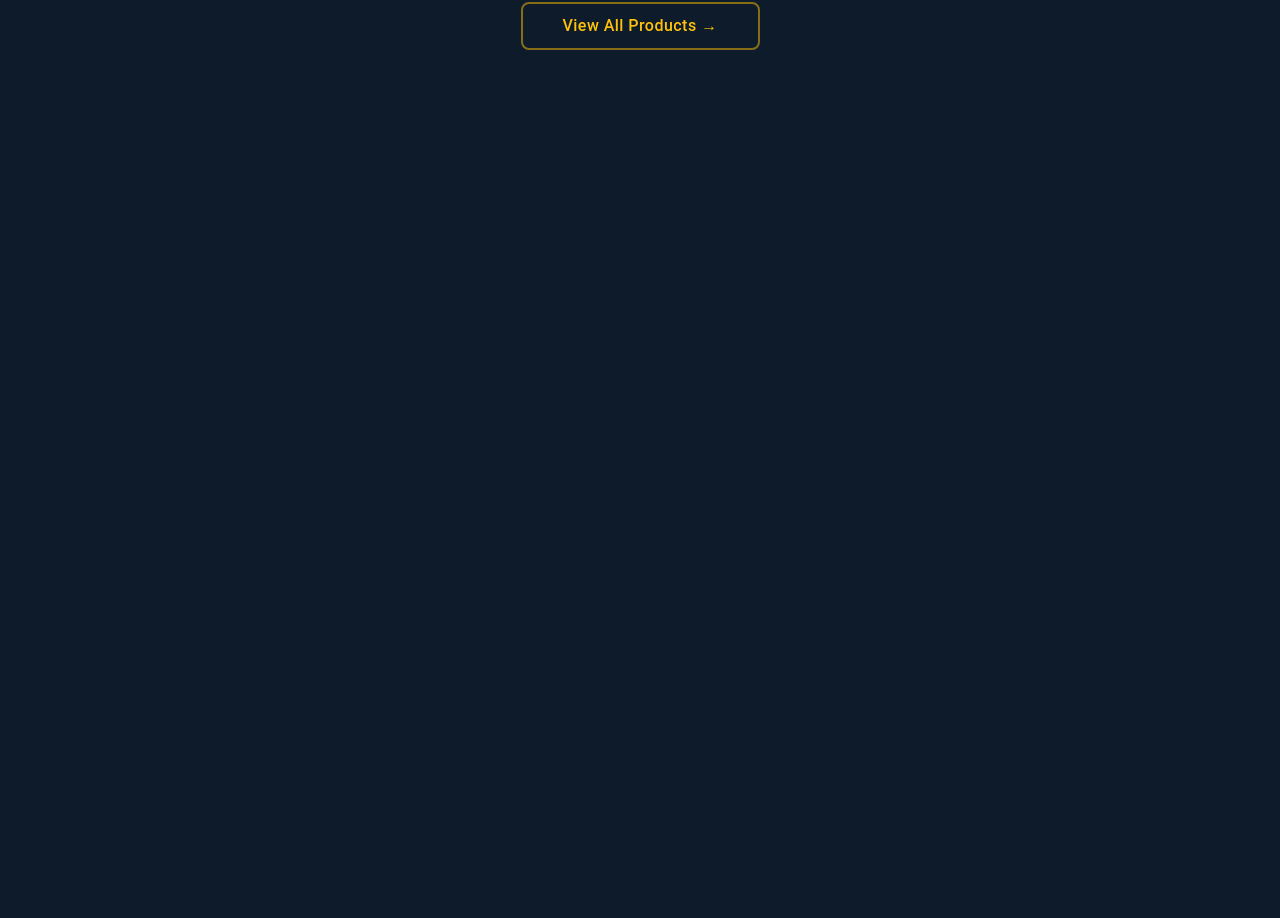
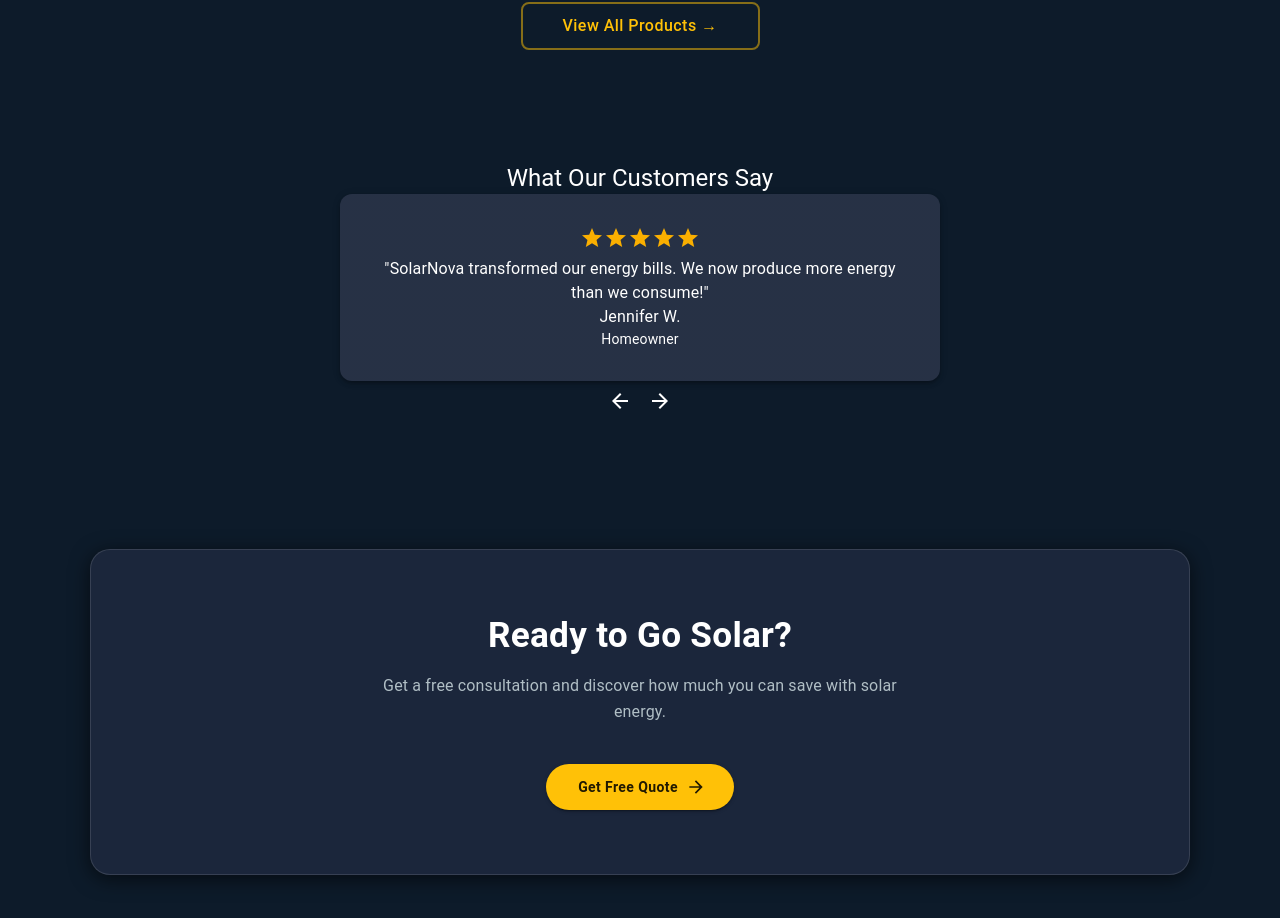
Before and after one commit to abderrahmanetaha7-lgtm/solar_stage, a React (Vite) app: page / in a window 1280 px wide. Shown: the part 1856-2774 px from the top of the page. Before the commit the page ends 1954 px from the top, so only its background shows below. Built offline with nearby package versions, Linux system fonts and the light colour scheme.

Commit message:
add GoContactHome and CustomersOpinionHome components

```diff
--- a/src/components/CustomersOpinionHome.jsx
+++ b/src/components/CustomersOpinionHome.jsx
@@ -0,0 +1,94 @@
+import React, { useState } from "react";
+import {
+  Box,
+  Card,
+  Typography,
+  IconButton,
+  Rating,
+} from "@mui/material";
+import { ArrowBack, ArrowForward } from "@mui/icons-material";
+
+const testimonials = [
+  {
+    text: "SolarNova transformed our energy bills. We now produce more energy than we consume!",
+    name: "Jennifer W.",
+    role: "Homeowner",
+    rating: 5,
+  },
+  {
+    text: "Amazing service and installation. Highly recommended!",
+    name: "David K.",
+    role: "Entrepreneur",
+    rating: 4,
+  },
+  {
+    text: "خفضت الفاتورة بشكل كبير! تجربة رائعة.",
+    name: "Ahmed B.",
+    role: "Client",
+    rating: 5,
+  },
+];
+
+export default function CustomersOpinionHome() {
+  const [index, setIndex] = useState(0);
+
+  const handlePrev = () => {
+    setIndex((prev) => (prev === 0 ? testimonials.length - 1 : prev - 1));
+  };
+
+  const handleNext = () => {
+    setIndex((prev) => (prev === testimonials.length - 1 ? 0 : prev + 1));
+  };
+
+  const current = testimonials[index];
+
+  return (
+    <Box
+      sx={{
+        textAlign: "center",
+        py: 8,
+        backgroundColor: "background.default",
+        color: "text.primary",
+      }}
+    >
+      <Typography variant="h5" fontWeight="bold" mb={4}>
+        What Our Customers Say
+      </Typography>
+
+      <Card
+        sx={{
+          maxWidth: 600,
+          mx: "auto",
+          p: 4,
+          borderRadius: 3,
+          boxShadow: 3,
+          backgroundColor: "background.paper",
+        }}
+      >
+        <Rating value={current.rating} readOnly />
+
+        <Typography mt={2} fontStyle="italic">
+          "{current.text}"
+        </Typography>
+
+        <Typography mt={3} fontWeight="bold">
+          {current.name}
+        </Typography>
+
+        <Typography variant="body2" color="text.secondary">
+          {current.role}
+        </Typography>
+      </Card>
+
+      <Box mt={3}>
+        <IconButton onClick={handlePrev} sx={{ color: "text.primary" }}>
+          <ArrowBack />
+        </IconButton>
+
+        <IconButton onClick={handleNext} sx={{ color: "text.primary" }}>
+          <ArrowForward />
+        </IconButton>
+      </Box>
+    </Box>
+  );
+}
--- a/src/components/GoContactHome.jsx
+++ b/src/components/GoContactHome.jsx
@@ -0,0 +1,79 @@
+import React from "react";
+import { Box, Typography, Button } from "@mui/material";
+import ArrowForwardIcon from "@mui/icons-material/ArrowForward";
+
+export default function GoContactHome() {
+  return (
+    <Box
+      sx={{
+        px: 3,
+        py: 8,
+        display: "flex",
+        justifyContent: "center",
+      }}
+    >
+      <Box
+        sx={{
+          width: "100%",
+          maxWidth: "1100px",
+          textAlign: "center",
+          borderRadius: "20px",
+          px: { xs: 3, md: 6 },
+          py: { xs: 6, md: 8 },
+          backgroundColor: "background.paper",
+          color: "text.primary",
+          boxShadow: (theme) =>
+            theme.palette.mode === "dark"
+              ? "0 4px 20px rgba(0,0,0,0.6)"
+              : "0 4px 20px rgba(0,0,0,0.08)",
+          border: "1px solid",
+          borderColor: "divider",
+        }}
+      >
+        <Typography
+          variant="h4"
+          sx={{
+            fontWeight: 700,
+            mb: 2,
+            fontSize: { xs: "1.8rem", md: "2.2rem" },
+          }}
+        >
+          Ready to Go Solar?
+        </Typography>
+
+        <Typography
+          sx={{
+            maxWidth: 550,
+            mx: "auto",
+            mb: 5,
+            color: "text.secondary",
+            lineHeight: 1.6,
+          }}
+        >
+          Get a free consultation and discover how much you can save with solar
+          energy.
+        </Typography>
+
+        <Button
+          variant="contained"
+          endIcon={<ArrowForwardIcon />}
+          sx={{
+            px: 4,
+            py: 1.3,
+            borderRadius: "999px",
+            textTransform: "none",
+            fontWeight: 600,
+            backgroundColor: "primary.main",
+            transition: "0.3s",
+            "&:hover": {
+              backgroundColor: "primary.dark",
+              transform: "translateY(-2px)",
+            },
+          }}
+        >
+          Get Free Quote
+        </Button>
+      </Box>
+    </Box>
+  );
+}
--- a/src/pages/Home.jsx
+++ b/src/pages/Home.jsx
@@ -1,12 +1,17 @@
 import FeaturedProducts from "../components/FeaturedProductsHome";
 import FirstSectionHome from "../components/FirstSectionHome";
 import WhyChooseUs from "../components/SecondeSectionHome";
+import CustomersOpinionHome from "../components/CustomersOpinionHome";
+import GoContactHome from "../components/GoContactHome";
 export default function Home() {
   return (
     <>
       <FirstSectionHome />
       <WhyChooseUs />
       <FeaturedProducts />
+      <CustomersOpinionHome />
+      <GoContactHome />
+
     </>
   );
 }
--- a/src/routes/AppRoutes.jsx
+++ b/src/routes/AppRoutes.jsx
@@ -1,4 +1,5 @@
 import Navbar from "../components/layout/Navbar";
+/* import Footer from "../components/layout/Footer";  */
 // import FeaturedProductsHome from "../components/layout/FeaturedProductsHome";
 import { Route, Routes } from "react-router-dom";
 import Home from "../pages/Home";
```
